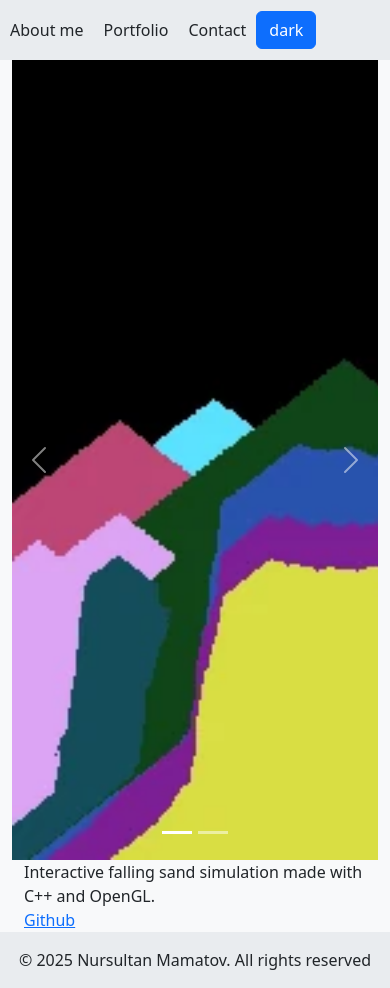
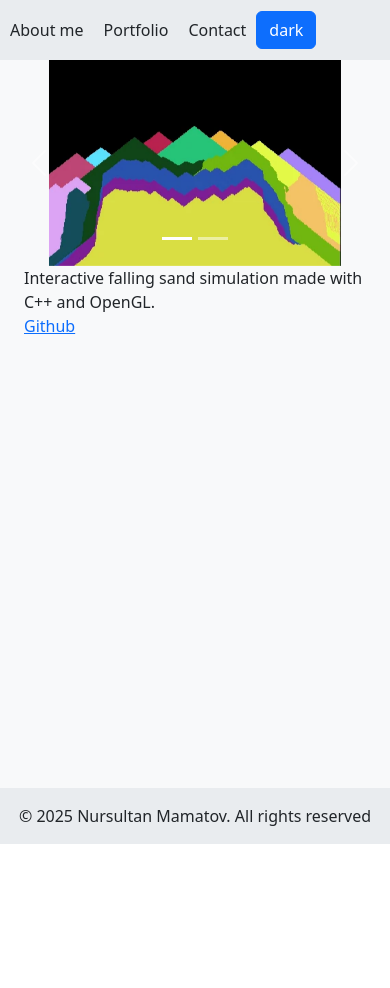
Before and after one commit to CodeForBeauty/Presonal, a React (Vite) app: page /project/0 in a window 390 px wide. After the commit the page ends 844 px from the top, so only its background shows below. Built offline with nearby package versions, Linux system fonts and the light colour scheme.

Commit message:
Mobile sizing fixed

```diff
--- a/src/components/Portfolio.tsx
+++ b/src/components/Portfolio.tsx
@@ -11,9 +11,11 @@ const PortfolioProject = (props: {
   id: number
 }) => {
   const style: CSSProperties = {
-    width: '60rem',
-    height: '80rem',
-    margin: '3rem',
+    width: '80%',
+    height: 'fit-content',
+    margin: 'auto',
+    marginTop: '5rem',
+    padding: '1rem'
   }
   return (
     <Card style={style}>
--- a/src/components/Project.tsx
+++ b/src/components/Project.tsx
@@ -8,18 +8,21 @@ const Project = (props: {
 }) => {
   const imageStyle: CSSProperties = {
     display: 'block',
-    height: '50rem',
+    width: '80%',
     margin: 'auto',
   }
   return (
     <Container>
-      <Carousel interval={null} style={{ height: '50rem' }}>
+      <Carousel
+        interval={null}
+        style={{ width: '100%', height: 'fit-content' }}
+      >
         {props.media.map((file) => {
           return (
-            <Carousel.Item key={file} style={{ height: '50rem' }}>
+            <Carousel.Item key={file} style={{ width: '100%' }}>
               {file.endsWith('.mp4') ? (
-                <video controls>
-                  <source src={file} style={imageStyle} />
+                <video controls style={imageStyle}>
+                  <source src={file} />
                 </video>
               ) : (
                 <Image src={file} style={imageStyle} />
```
